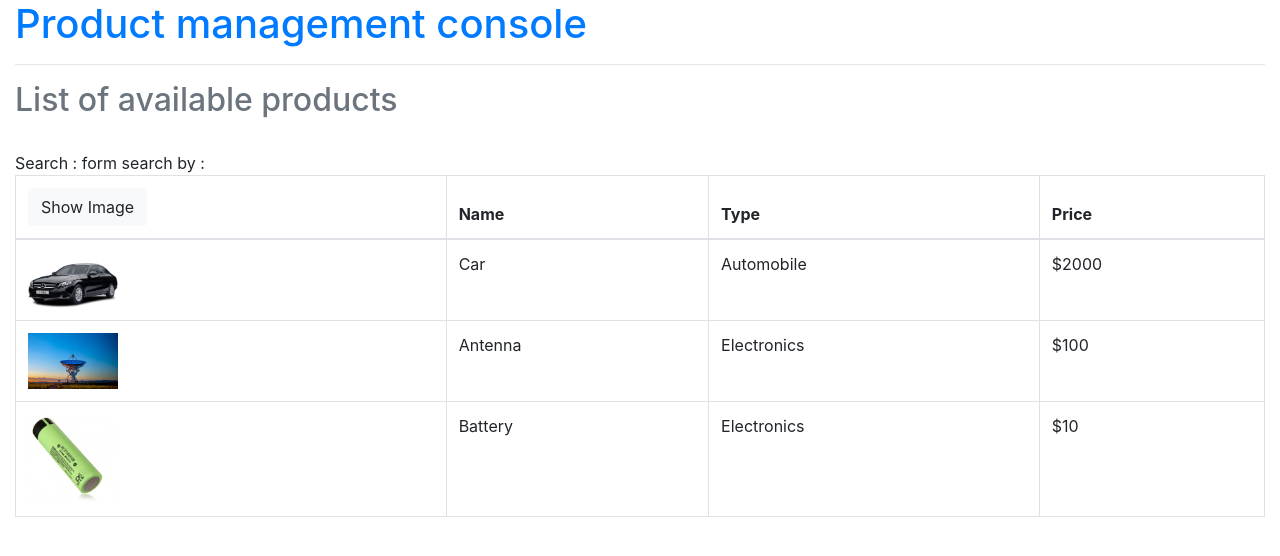
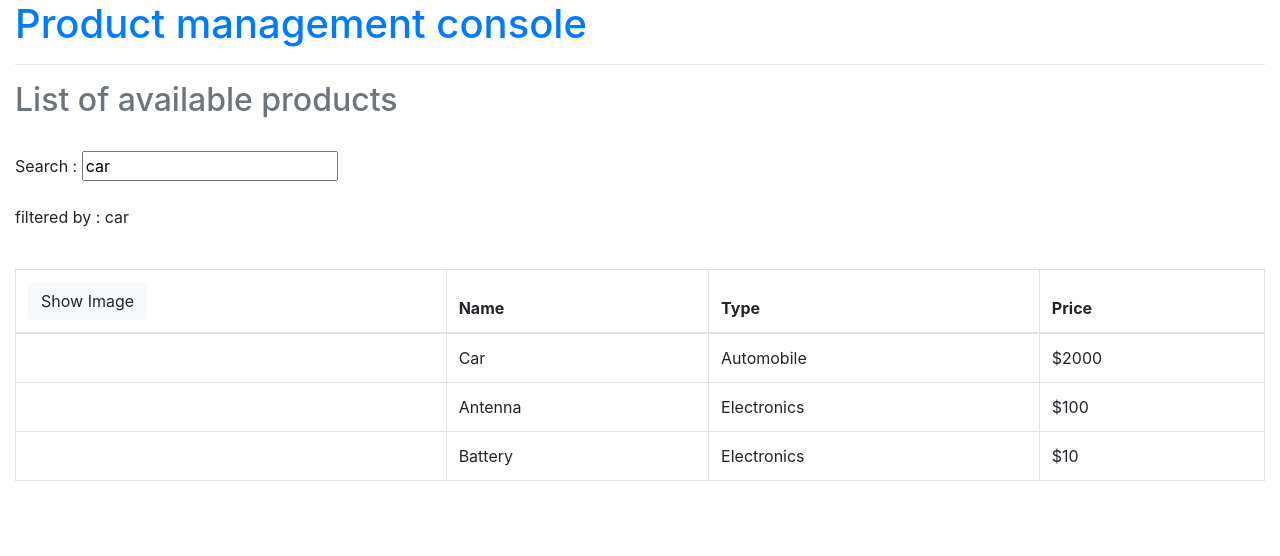
Before and after one commit to tomvictor/learnNg, an Angular app: page / in a window 1280 px wide. Shown: the top 556 px of the page. Built offline with nearby package versions, Linux system fonts and the light colour scheme.

Commit message:
[(ngModel)] Two way binding

```diff
--- a/src/app/app.module.ts
+++ b/src/app/app.module.ts
@@ -1,6 +1,6 @@
 import { BrowserModule } from '@angular/platform-browser';
 import { NgModule } from '@angular/core';
-
+import { FormsModule } from '@angular/forms';
 import { AppRoutingModule } from './app-routing.module';
 import { AppComponent } from './app.component';
 import { ProductListComponent } from './product-list/product-list.component';
@@ -12,7 +12,8 @@ import { ProductListComponent } from './product-list/product-list.component';
   ],
   imports: [
     BrowserModule,
-    AppRoutingModule
+    AppRoutingModule,
+    FormsModule
   ],
   providers: [],
   bootstrap: [AppComponent]
--- a/src/app/product-list/product-list.component.html
+++ b/src/app/product-list/product-list.component.html
@@ -1,12 +1,15 @@
 <h2 class="text-secondary">List of available products</h2>
 <br>
-Search : form
-
-search by :
+Search : <input [(ngModel)]="listFilter" type="text">
+<br><br>
+<p>filtered by : {{listFilter}}</p>
+<br>
 <table class="table table-bordered" *ngIf="products && products.length">
     <thead>
       <tr>
-        <th scope="col"><button class="btn btn-light">Show Image</button></th>
+        <th scope="col"><button class="btn btn-light" (click)=toggleImage()>
+          {{ showImage ? "Hide" : "Show"}} Image
+        </button></th>
         <th scope="col">Name</th>
         <th scope="col">Type</th>
         <th scope="col">Price</th>
@@ -15,7 +18,7 @@ search by :
     <tbody>
       <tr *ngFor="let product of products">
         <th>
-          <img [src]="product.image_url" [alt]="product.name" [style.width.px]="imageWidth" [style.margin]="imageMargin">
+          <img *ngIf="showImage" [src]="product.image_url" [alt]="product.name" [style.width.px]="imageWidth" [style.margin]="imageMargin">
         </th>
         <td>{{product.name}}</td>
         <td>{{product.type}}</td>
--- a/src/app/product-list/product-list.component.ts
+++ b/src/app/product-list/product-list.component.ts
@@ -6,6 +6,10 @@ import { Component, OnInit } from '@angular/core';
   styleUrls: ['./product-list.component.css']
 })
 export class ProductListComponent implements OnInit {
+  imageWidth : number = 90;
+  imageMargin : number = 2;
+  showImage : boolean = false;
+  listFilter : string = "car";
   products : any[] = [
     {
       "id": 1,
@@ -29,8 +33,11 @@ export class ProductListComponent implements OnInit {
       "image_url" : "assets/images/battery.jpg"
     }
   ];
-  imageWidth : number = 90;
-  imageMargin : number = 2;
+
+  toggleImage():void {
+    console.log("clicked");
+    this.showImage = !this.showImage;
+  }
 
   constructor() { }
 
```
